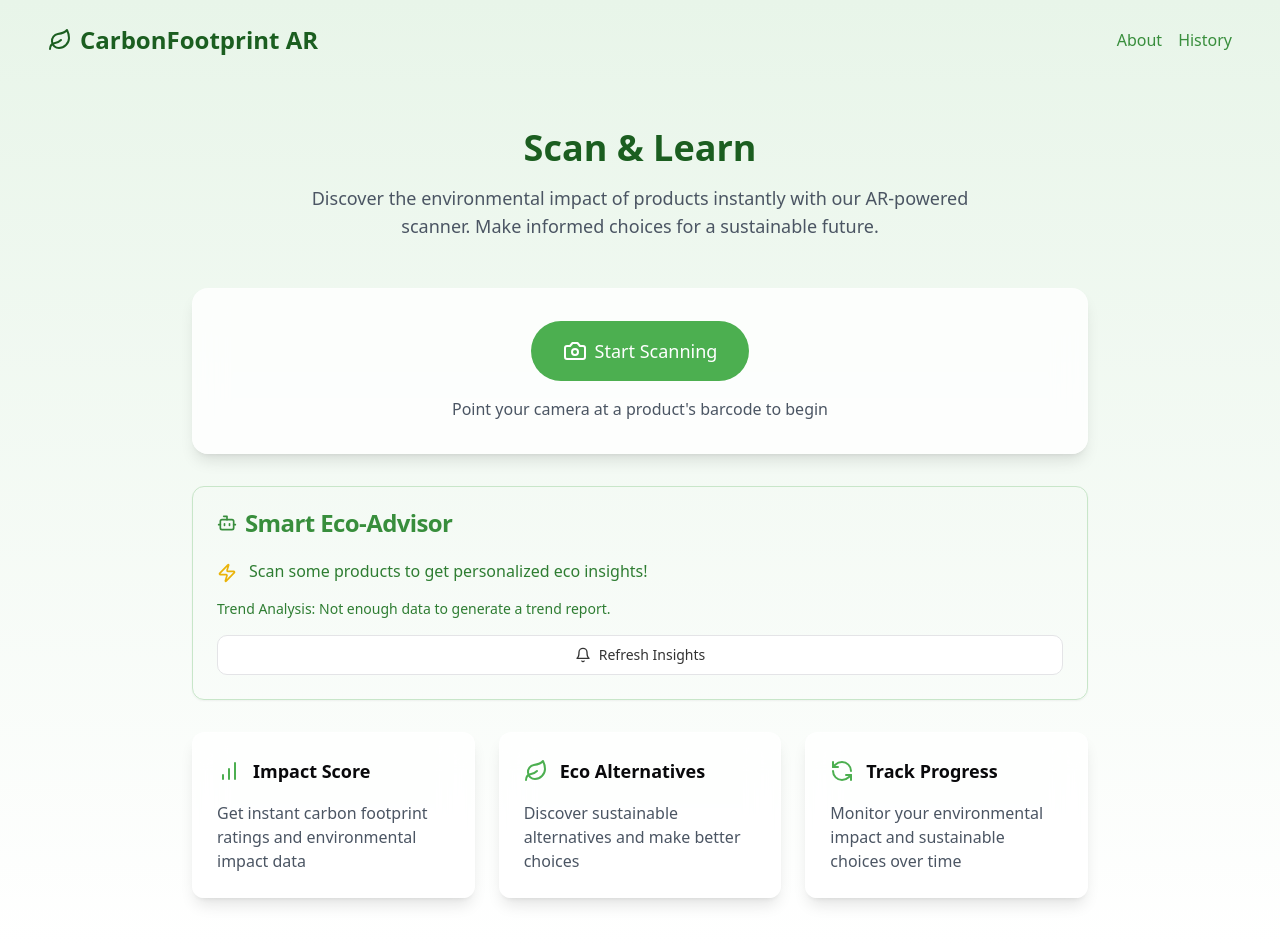
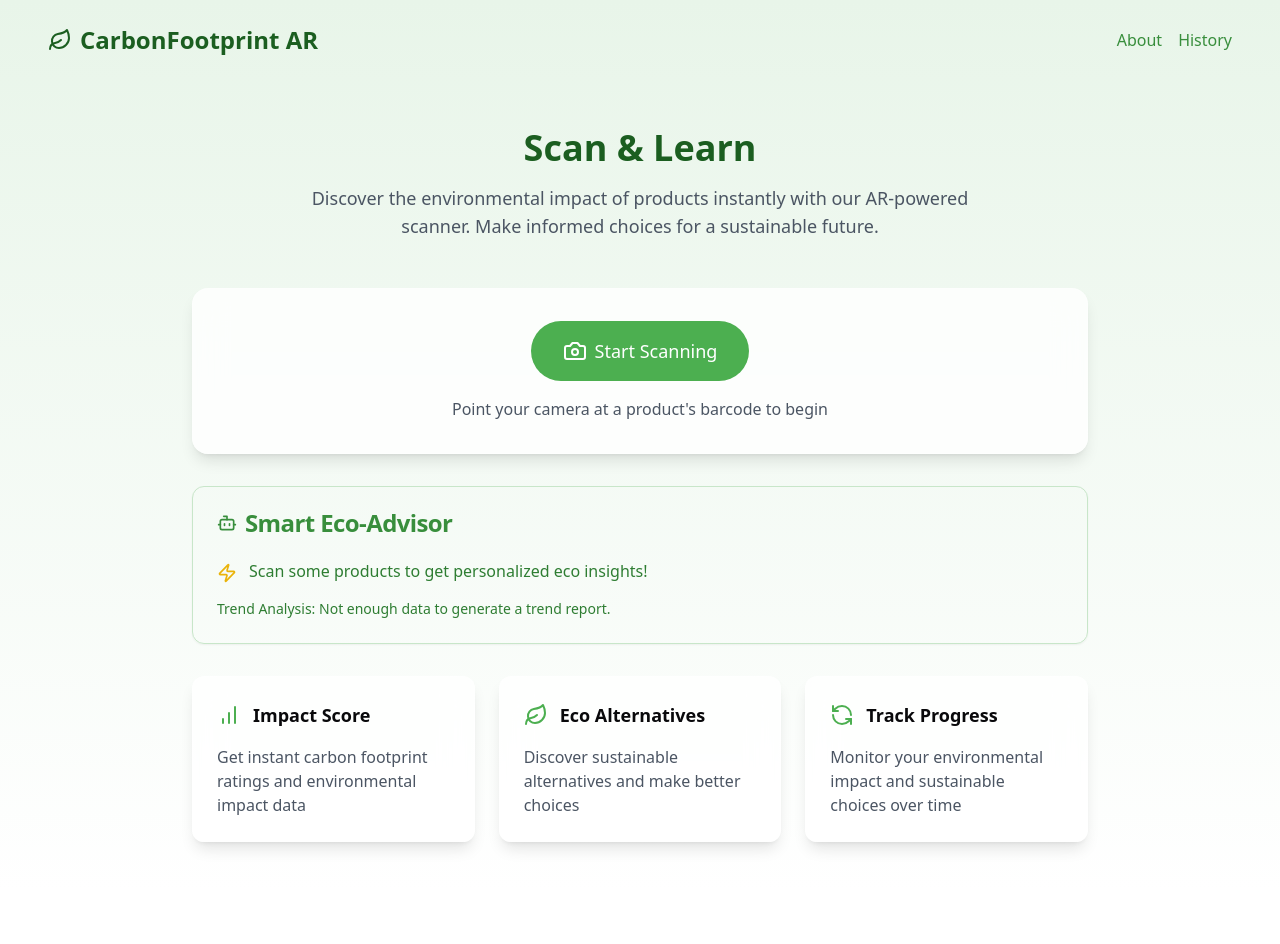
Before and after one commit to ebanez8/CarbonPrint, a React (Vite) app: page / in a window 1280 px wide. After the commit the page ends 890 px from the top, so only its background shows below. Built offline with nearby package versions, Linux system fonts and the light colour scheme.

Commit message:
remove refresh insights

```diff
--- a/src/components/SmartEcoAdviser.tsx
+++ b/src/components/SmartEcoAdviser.tsx
@@ -72,7 +72,7 @@ export const SmartEcoAdvisor: React.FC<SmartEcoAdvisorProps> = ({
         "Your recent choices have a high carbon impact. Let's aim for greener alternatives!";
     } else if (average >= 2.5) {
       message =
-        "You're making moderate choices; consider replacing some medium-impact items.";
+        "You're making moderately eco-friendly choices; consider replacing some medium-impact items with more eco-friendly ones.";
     } else {
       message = "Excellent work! Most of your choices are eco-friendly.";
     } // else {
@@ -132,13 +132,13 @@ export const SmartEcoAdvisor: React.FC<SmartEcoAdvisorProps> = ({
 
     let trendMessage = "";
     if (secondHalfAvg < firstHalfAvg) {
-      trendMessage = "Good news! Your carbon footprint is improving over time.";
+      trendMessage = "Good news! Your carbon footprint is improving over time. Keep it up!";
     } else if (secondHalfAvg > firstHalfAvg) {
       trendMessage =
-        "Alert: Your average carbon score is rising. Time to rethink choices.";
+        "Alert: Your average carbon score is rising. Time to rethink your purchase choices!";
     } else {
       trendMessage =
-        "Your eco impact remains consistent. Small improvements can be made.";
+        "Your eco-impact remains consistent. Remember, small improvements are better than none!";
     }
     setTrendReport(trendMessage);
   };
@@ -220,16 +220,6 @@ export const SmartEcoAdvisor: React.FC<SmartEcoAdvisorProps> = ({
               )}
             </div>
           )}
-
-          {/* Refresh Insights Button */}
-          <Button
-            variant="outline"
-            className="w-full flex items-center justify-center gap-2 mt-4"
-            onClick={analyzeUserBehavior}
-          >
-            <Bell className="w-4 h-4" />
-            Refresh Insights
-          </Button>
         </CardContent>
       </Card>
     </motion.div>
```
